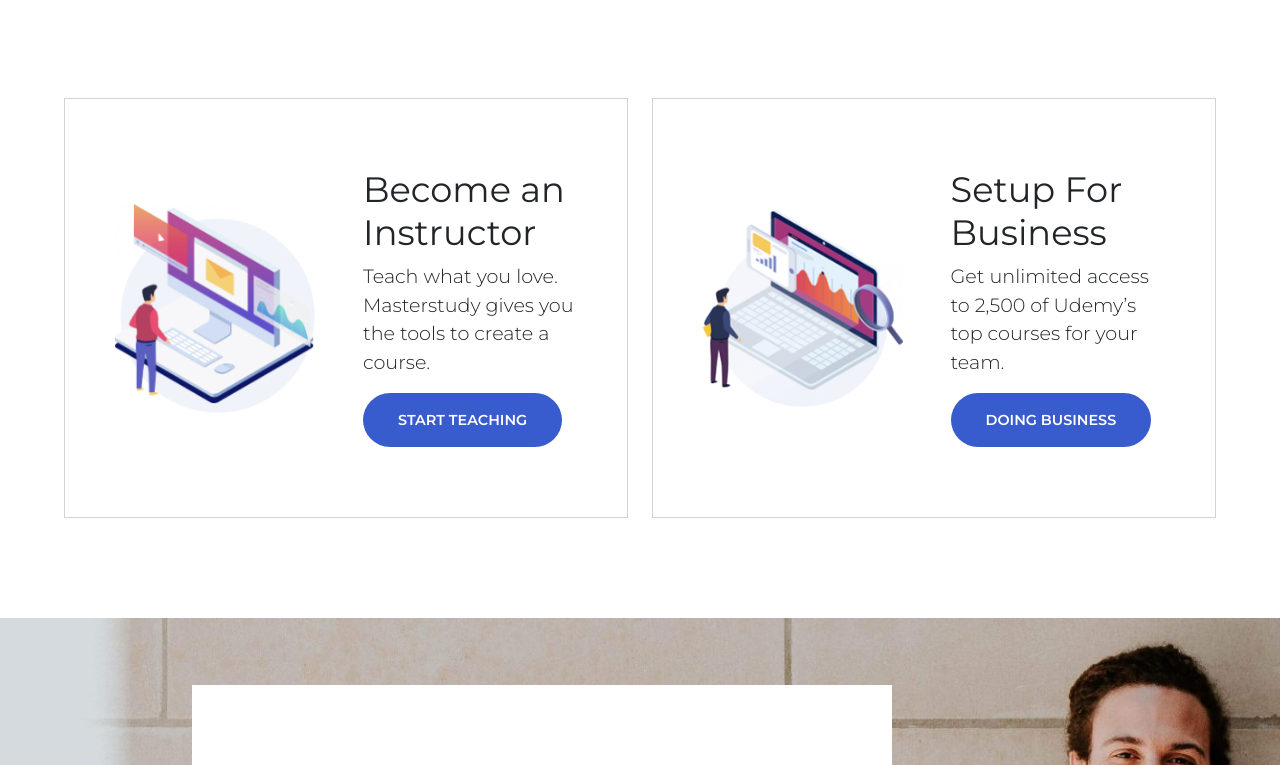
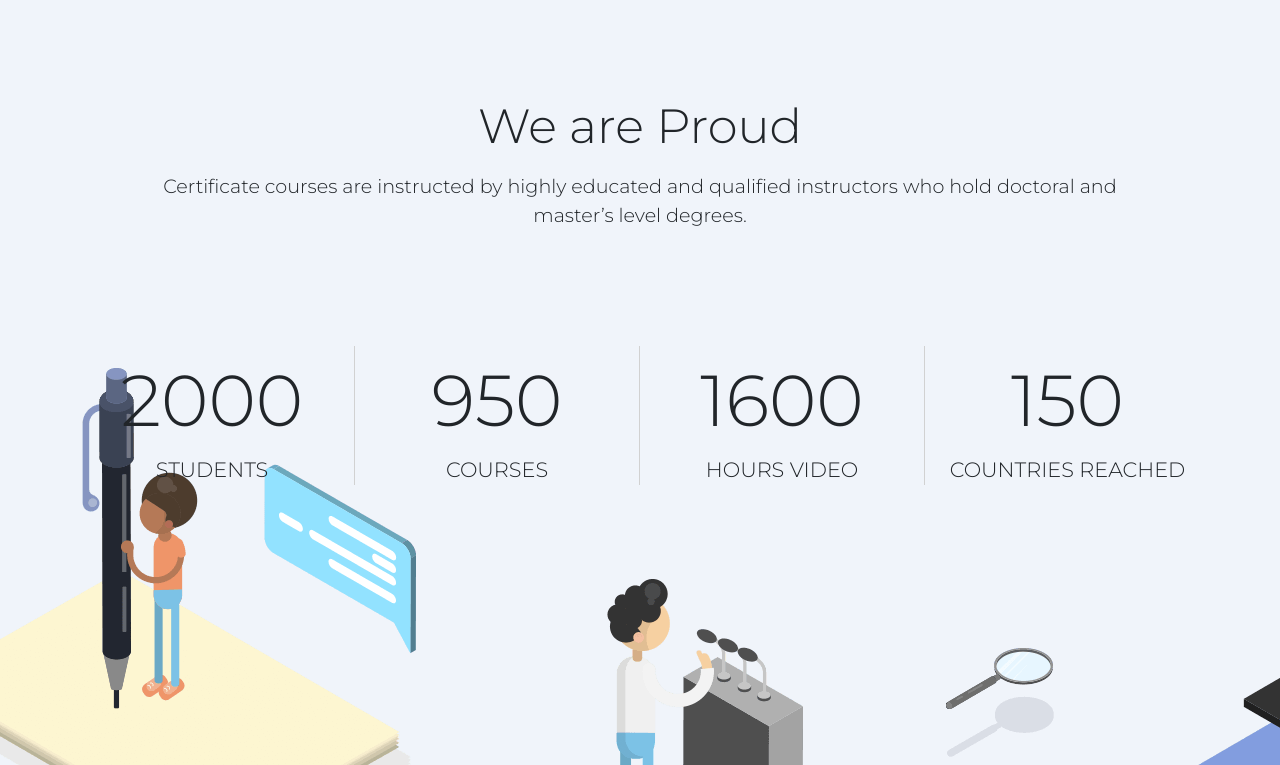
Before and after one commit to valeriobartoletti97/proj-html-vuejs, a Vue app: page / in a window 1280 px wide. Shown: the part 775-1540 px from the top of the page. Built offline with nearby package versions, Linux system fonts and the light colour scheme.

Commit message:
stats section finished

```diff
--- a/src/components/MainComponent.vue
+++ b/src/components/MainComponent.vue
@@ -10,6 +10,35 @@
                         <button class="my-btn-large">
                             <span class="text-uppercase">Read more</span>
                         </button>
+                    </div>
+                </div>
+            </div>
+        </div>
+        <!-- section stats -->
+        <div id="stats-section">
+            <div class="we-are-proud text-center">
+                <h4 class="mb-3">We are Proud</h4>
+                <p>Certificate courses are instructed by highly educated and qualified instructors who hold doctoral and master’s level degrees.</p>
+            </div>
+            <div class="numbers-stats">
+                <div class="container">
+                    <div class="row">
+                        <div class="col-3 text-center stat-wrapper">
+                            <span class="d-block stat-number">2000</span>
+                            <span class="text-uppercase stat-object">Students</span>
+                        </div>
+                        <div class="col-3 text-center stat-wrapper">
+                            <span class="d-block stat-number">950</span>
+                            <span class="text-uppercase stat-object">Courses</span>
+                        </div>
+                        <div class="col-3 text-center stat-wrapper">
+                            <span class="d-block stat-number">1600</span>
+                            <span class="text-uppercase stat-object">Hours video</span>
+                        </div>
+                        <div class="col-3 text-center">
+                            <span class="d-block stat-number">150</span>
+                            <span class="text-uppercase stat-object">Countries reached</span>
+                        </div>
                     </div>
                 </div>
             </div>
@@ -91,6 +120,39 @@
 
 <style lang="scss" scoped>
 @use '../assets/style/partials/variables.scss' as *;
+.stat-wrapper{
+    border-right:1px solid rgb(209, 209, 209);
+}
+.stat-number{
+    font-size: 4.5em;
+    font-weight: 300;
+}
+.stat-object{
+    font-size: 1.3em;
+    font-weight: 300;
+}
+.numbers-stats{
+    height: 440px;
+    width:100%;
+    background-image: url('/images/we_proud.png');
+    background-repeat: no-repeat;
+}
+.we-are-proud{
+    max-width:1000px;
+    margin:0 auto;
+    padding: 100px 0;
+    h4{
+        font-size: 3em;
+        font-weight:300;
+    }
+    p{
+        font-size: 1.2em;
+        font-weight:300;
+    }
+}
+ #stats-section{
+    background-color: #F0F4FA;
+}
 .read-more-text{
     padding: 150px 0px;
     height:50%;
```
